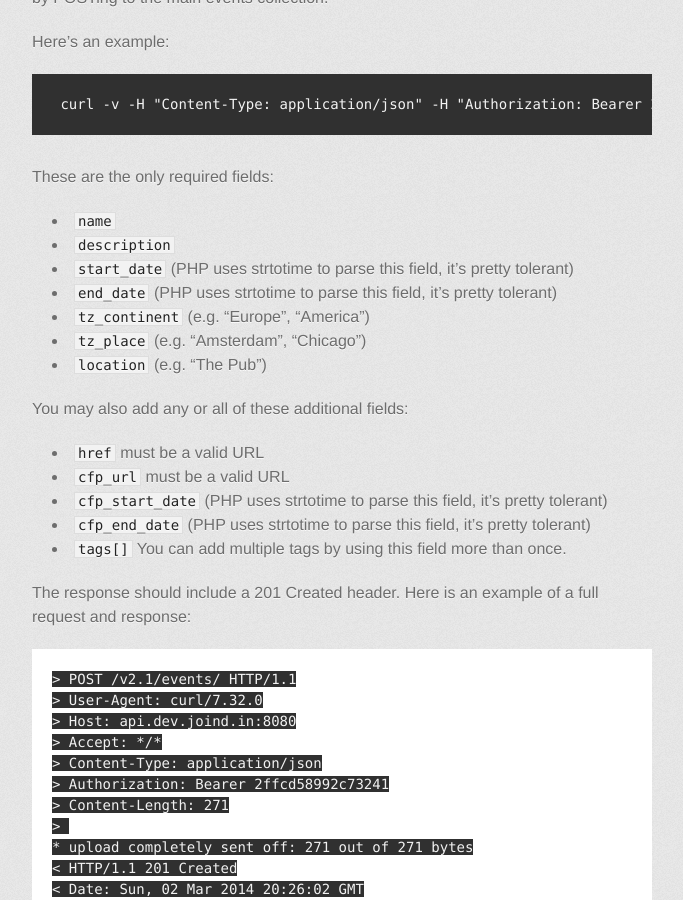
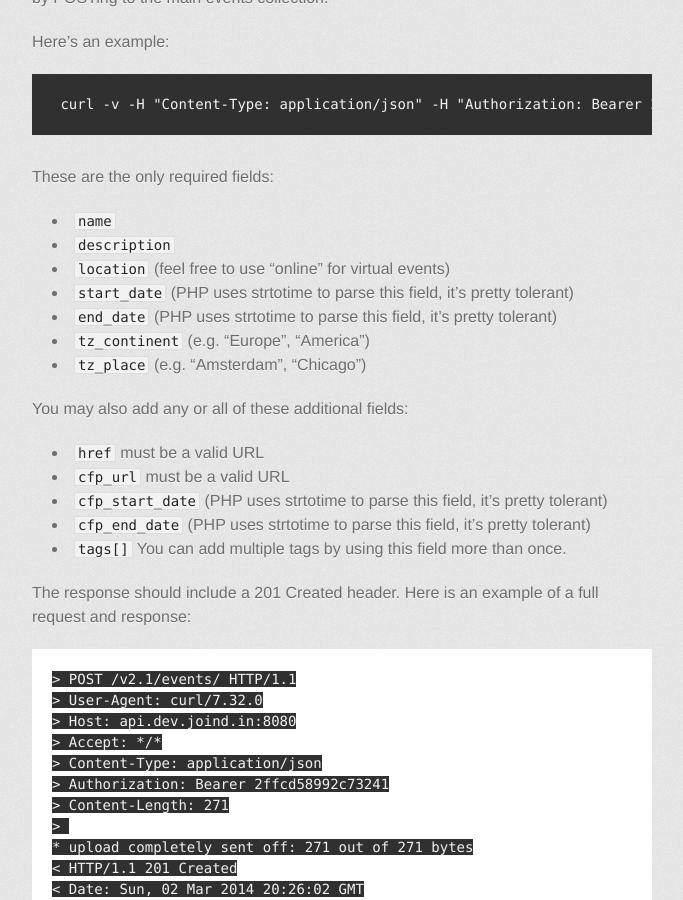
Before and after one commit to joindin/joindin-api, a Jekyll site: the page built from events.md, in a window 1280 px wide and 900 px high, scrolled down 4598 px. Shown: the whole window, without its empty margins (298-981 px from the left). Built offline with Jekyll 4.4.1, drawn with Linux system fonts in a browser that asks for light colours; some web fonts are replaced; a script that is not in the unit is left out.

Commit message:
Synchronise text for location with editing events

```diff
--- a/events.md
+++ b/events.md
@@ -197,11 +197,11 @@ These are the only required fields:
 
  * ``name``
  * ``description``
+ * ``location`` (feel free to use "online" for virtual events)
  * ``start_date`` (PHP uses strtotime to parse this field, it's pretty tolerant)
  * ``end_date`` (PHP uses strtotime to parse this field, it's pretty tolerant)
  * ``tz_continent`` (e.g. "Europe", "America")
  * ``tz_place`` (e.g. "Amsterdam", "Chicago")
- * ``location`` (e.g. "The Pub")
 
 You may also add any or all of these additional fields:
 
```
